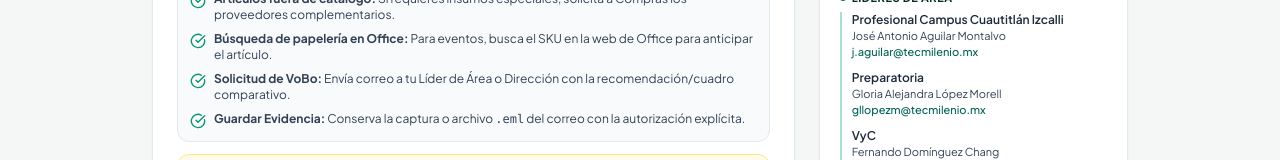
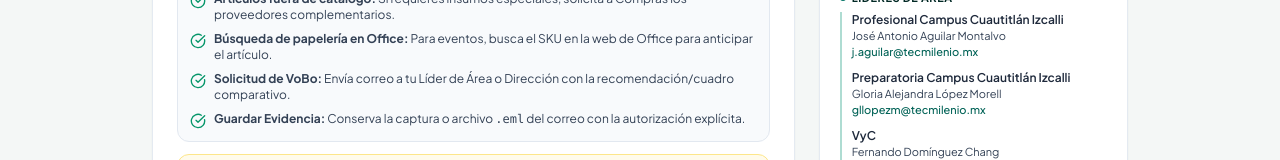
Before and after one commit to almajlg/capacitacion-asistente-compras, a plain HTML site: page index.html in a window 1280 px wide. Shown: the part 376-536 px from the top of the page. Drawn offline with nearby package versions, Linux system fonts and the light colour scheme.

Commit message:
Update index.html

```diff
--- a/index.html
+++ b/index.html
@@ -156,7 +156,7 @@
                                 </div>
 
                                 <div>
-                                    <p class="font-semibold text-slate-800">Preparatoria</p>
+                                    <p class="font-semibold text-slate-800">Preparatoria Campus Cuautitlán Izcalli</p>
                                     <p class="text-[11px] text-slate-700">Gloria Alejandra López Morell</p>
                                     <a href="mailto:gllopezm@tecmilenio.mx"
                                         class="text-tecmilenio-700 hover:text-tecmilenio-900 hover:underline text-[11px] font-medium">gllopezm@tecmilenio.mx</a>
```
